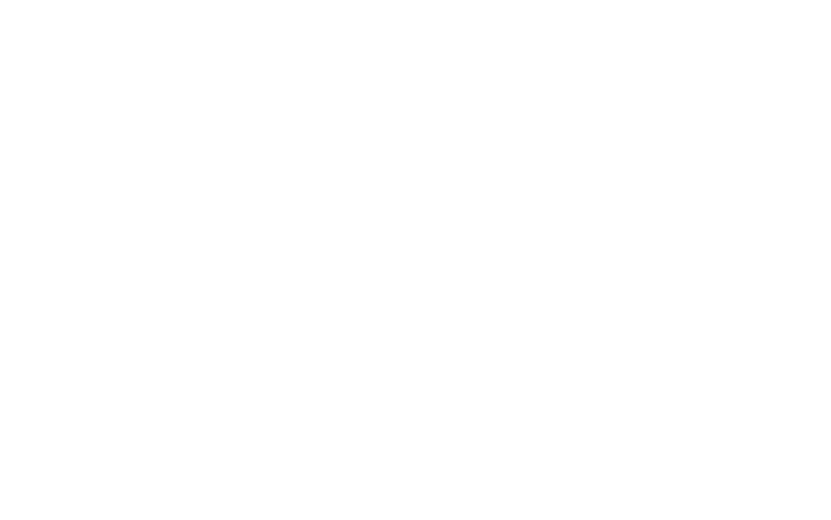
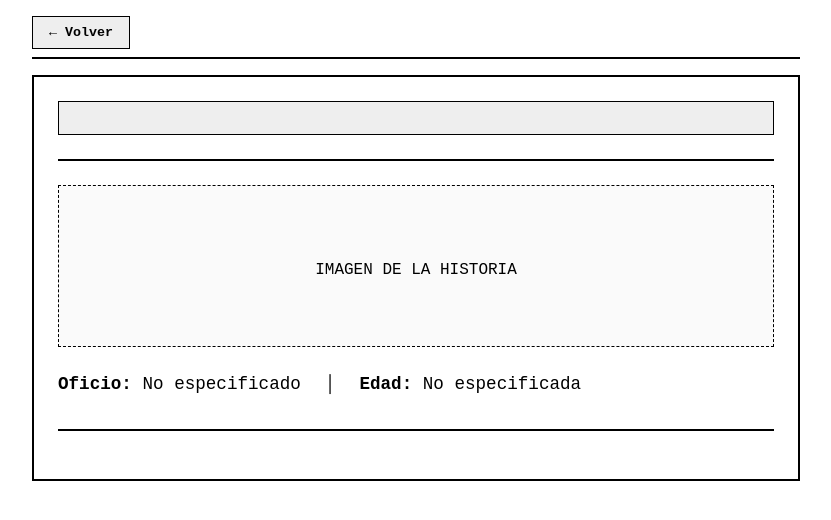
Before and after one commit to alvarezmarlen/GB-MODA-COMERCIO, a Vue app in the folder frontend/: page /story-detail in a window 1280 px wide. Before the commit this address had no page. Shown: the top 520 px of the page, without its empty margins (224-1055 px from the left). Built offline with nearby package versions, Linux system fonts and the light colour scheme.

Commit message:
view detail story done

```diff
--- a/frontend/src/components/atoms/BaseFileUpload.vue
+++ b/frontend/src/components/atoms/BaseFileUpload.vue
@@ -34,6 +34,8 @@
   }
 })
 
+const emit = defineEmits(['update:files'])
+
 const fileInput = ref(null)
 const files = ref([])
 
@@ -54,6 +56,7 @@
   } else {
     files.value = selectedFiles
   }
+  emit('update:files', files.value)
 }
 </script>
 
--- a/frontend/src/components/organisms/CreateStoryForm.vue
+++ b/frontend/src/components/organisms/CreateStoryForm.vue
@@ -44,7 +44,7 @@
     </div>
 
     <FormGroup label="Subir fotografía">
-      <BaseFileUpload :disabled="!formData.acceptedTerms" :max-files="2" />
+      <BaseFileUpload :disabled="!formData.acceptedTerms" :max-files="2" @update:files="handleFilesUpdate" />
     </FormGroup>
 
     <div class="actions">
@@ -54,7 +54,8 @@
 </template>
 
 <script setup>
-import { computed } from 'vue'
+import { ref, computed } from 'vue'
+import { useRouter } from 'vue-router'
 import FormGroup from '../molecules/FormGroup.vue'
 import BaseInput from '../atoms/BaseInput.vue'
 import BaseSelect from '../atoms/BaseSelect.vue'
@@ -64,6 +65,11 @@
 import BaseFileUpload from '../atoms/BaseFileUpload.vue'
 import BaseButton from '../atoms/BaseButton.vue'
 import { useForm } from '../../composables/useForm'
+import { useStoryStore } from '../../composables/useStoryStore'
+
+const router = useRouter()
+const { setStory } = useStoryStore()
+const uploadedFiles = ref([])
 
 const countryOptions = [
   { label: 'País Vasco', value: 'pais_vasco' },
@@ -99,6 +105,10 @@
   acceptedTerms: false
 })
 
+const handleFilesUpdate = (files) => {
+  uploadedFiles.value = files
+}
+
 const isFormValid = computed(() => {
   return (
     formData.title.trim().length > 0 &&
@@ -112,8 +122,21 @@
 
 const onFormSubmit = () => {
   handleSubmit((data) => {
+    // Generate object URLs for local image display
+    const imageUrls = uploadedFiles.value.map(file => URL.createObjectURL(file))
+
+    setStory({
+      title: data.title,
+      countryOrigin: data.countryOrigin,
+      profession: data.profession,
+      ageRange: data.ageRange,
+      description: data.description,
+      images: imageUrls
+    })
+
     console.log('Publishing story:', data)
     alert('Historia publicada con éxito')
+    router.push('/story-detail')
   })
 }
 </script>
--- /dev/null
+++ b/frontend/src/composables/useStoryStore.js
@@ -0,0 +1,28 @@
+import { reactive } from 'vue'
+
+const currentStory = reactive({
+  title: '',
+  countryOrigin: '',
+  profession: '',
+  ageRange: '',
+  description: '',
+  images: []
+})
+
+export function useStoryStore() {
+  const setStory = (storyData) => {
+    Object.assign(currentStory, {
+      title: storyData.title || '',
+      countryOrigin: storyData.countryOrigin || '',
+      profession: storyData.profession || '',
+      ageRange: storyData.ageRange || '',
+      description: storyData.description || '',
+      images: storyData.images || []
+    })
+  }
+
+  return {
+    currentStory,
+    setStory
+  }
+}
--- a/frontend/src/router/index.js
+++ b/frontend/src/router/index.js
@@ -2,6 +2,7 @@
 import LoginPage from '../views/LoginPage.vue'
 import RegisterPage from '../views/RegisterPage.vue'
 import CreateStoryView from '../views/CreateStoryView.vue'
+import StoryDetailView from '../views/StoryDetailView.vue'
 
 const routes = [
   {
@@ -22,6 +23,11 @@
     path: '/create-story',
     name: 'create-story',
     component: CreateStoryView
+  },
+  {
+    path: '/story-detail',
+    name: 'story-detail',
+    component: StoryDetailView
   }
 ]
 
--- /dev/null
+++ b/frontend/src/views/StoryDetailView.vue
@@ -0,0 +1,231 @@
+<template>
+  <div class="story-detail-template">
+    <header class="template-header">
+      <button class="wireframe-button back-button" @click="goBack">
+        ← Volver
+      </button>
+    </header>
+
+    <main class="template-content">
+      <div class="wireframe-container story-card">
+        <!-- Title Box -->
+        <div class="story-title-box">
+          <h2>{{ storyToShow.title }}</h2>
+        </div>
+
+        <hr class="wf-divider" />
+
+        <!-- Image Gallery (1 or 2 Images) -->
+        <div class="story-images-container" :class="{ 'double-images': storyToShow.images.length === 2 }">
+          <template v-if="storyToShow.images.length > 0">
+            <div
+              v-for="(img, idx) in storyToShow.images"
+              :key="idx"
+              class="story-image-wrapper"
+            >
+              <img :src="img" alt="Imagen de la historia" class="story-image" />
+            </div>
+          </template>
+          <!-- Placeholder Wireframe Box if no image is uploaded -->
+          <template v-else>
+            <div class="story-image-placeholder">
+              <span class="placeholder-icon"></span>
+              <p>IMAGEN DE LA HISTORIA</p>
+            </div>
+          </template>
+        </div>
+
+        <!-- Metadata Section -->
+        <div class="story-meta">
+          <span class="meta-item"><strong>Oficio:</strong> {{ professionLabel }}</span>
+          <span class="meta-separator">│</span>
+          <span class="meta-item"><strong>Edad:</strong> {{ ageRangeLabel }}</span>
+        </div>
+
+        <hr class="wf-divider" />
+
+        <!-- Description Paragraphs -->
+        <div class="story-description">
+          <p v-for="(paragraph, index) in formattedDescription" :key="index">
+            {{ paragraph }}
+          </p>
+        </div>
+      </div>
+    </main>
+  </div>
+</template>
+
+<script setup>
+import { computed } from 'vue'
+import { useRouter } from 'vue-router'
+import { useStoryStore } from '../composables/useStoryStore'
+
+const router = useRouter()
+const { currentStory } = useStoryStore()
+
+// We read directly from currentStory, which can be populated by the form or loaded from a database/API.
+const storyToShow = computed(() => currentStory)
+
+const goBack = () => {
+  router.push('/create-story')
+}
+
+// Translations for user-friendly display
+const professionLabel = computed(() => {
+  const mapping = {
+    casa: 'Casa',
+    campo: 'Campo',
+    industria: 'Industria',
+    limpieza: 'Limpieza',
+    otro: 'Otro'
+  }
+  return mapping[storyToShow.value.profession] || 'No especificado'
+})
+
+const ageRangeLabel = computed(() => {
+  const mapping = {
+    under_18: 'Menor de 18 años',
+    '18_25': '18 - 25 años',
+    '26_35': '26 - 35 años',
+    '36_45': '36 - 45 años',
+    '46_60': '46 - 60 años',
+    over_60: 'Más de 60 años'
+  }
+  return mapping[storyToShow.value.ageRange] || 'No especificada'
+})
+
+const formattedDescription = computed(() => {
+  if (!storyToShow.value.description) return []
+  return storyToShow.value.description.split('\n\n').filter(p => p.trim() !== '')
+})
+</script>
+
+<style scoped>
+.story-detail-template {
+  max-width: 800px;
+  margin: 0 auto;
+  padding: var(--wf-spacing-md);
+}
+
+.template-header {
+  margin-bottom: var(--wf-spacing-md);
+  border-bottom: 2px solid var(--wf-border);
+  padding-bottom: var(--wf-spacing-sm);
+}
+
+.back-button {
+  text-decoration: none;
+  font-weight: bold;
+}
+
+.story-card {
+  margin: 0;
+  display: flex;
+  flex-direction: column;
+  gap: var(--wf-spacing-md);
+}
+
+.story-title-box {
+  border: 1px solid var(--wf-border);
+  padding: var(--wf-spacing-md);
+  text-align: center;
+  background: var(--wf-button-bg);
+}
+
+.story-title-box h2 {
+  margin: 0;
+  font-size: 1.5rem;
+  letter-spacing: 2px;
+  text-transform: uppercase;
+}
+
+.wf-divider {
+  border: none;
+  border-top: 2px solid var(--wf-border);
+  margin: var(--wf-spacing-sm) 0;
+}
+
+/* Image grid logic for 1 or 2 images */
+.story-images-container {
+  display: grid;
+  grid-template-columns: 1fr;
+  gap: var(--wf-spacing-md);
+  width: 100%;
+}
+
+.story-images-container.double-images {
+  grid-template-columns: 1fr 1fr;
+}
+
+.story-image-wrapper {
+  border: 1px solid var(--wf-border);
+  display: flex;
+  justify-content: center;
+  align-items: center;
+  overflow: hidden;
+  background: #fdfdfd;
+}
+
+.story-image {
+  width: 100%;
+  height: auto;
+  max-height: 400px;
+  object-fit: cover;
+  display: block;
+}
+
+/* Wireframe placeholder styles */
+.story-image-placeholder {
+  border: 1px dashed var(--wf-border);
+  padding: 4rem 2rem;
+  text-align: center;
+  background: #fafafa;
+}
+
+.placeholder-icon {
+  font-size: 3rem;
+  display: block;
+  margin-bottom: var(--wf-spacing-sm);
+}
+
+/* Metadata row styling */
+.story-meta {
+  display: flex;
+  justify-content: flex-start;
+  align-items: center;
+  gap: var(--wf-spacing-lg);
+  font-size: 1.1rem;
+  padding: var(--wf-spacing-sm) 0;
+}
+
+.meta-separator {
+  color: var(--wf-border);
+  font-weight: bold;
+}
+
+/* Description formatting */
+.story-description {
+  font-size: 1rem;
+  line-height: 1.7;
+}
+
+.story-description p {
+  margin-bottom: var(--wf-spacing-md);
+  text-align: justify;
+}
+
+/* Responsive adjustments */
+@media (max-width: 600px) {
+  .story-images-container.double-images {
+    grid-template-columns: 1fr;
+  }
+  .story-meta {
+    flex-direction: column;
+    align-items: flex-start;
+    gap: var(--wf-spacing-sm);
+  }
+  .meta-separator {
+    display: none;
+  }
+}
+</style>
```
